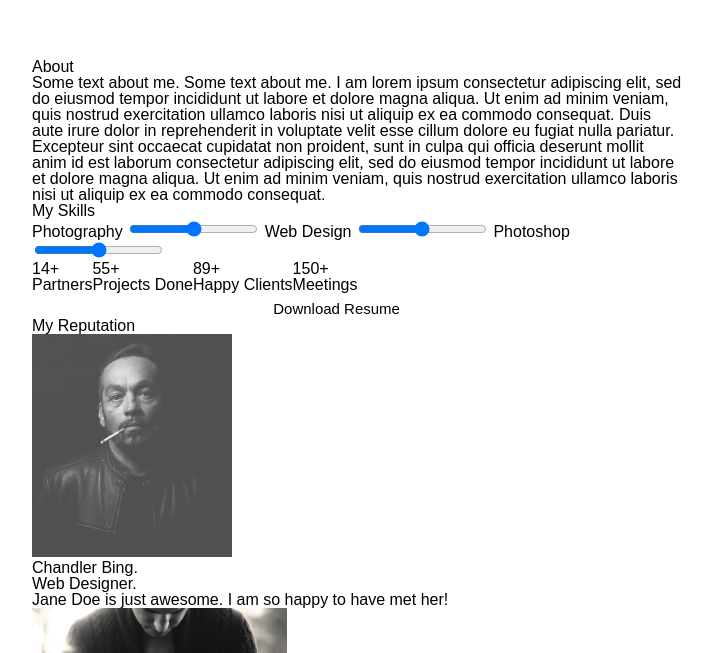
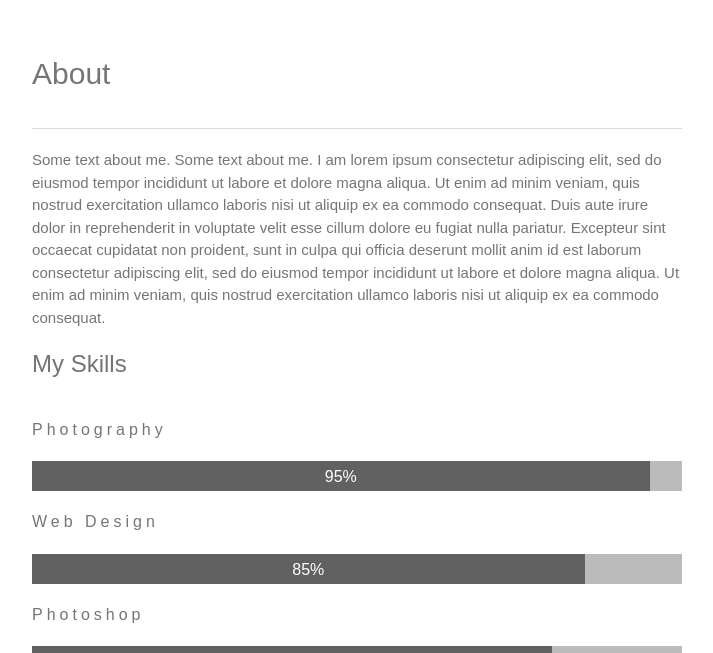
Before and after one commit to ElmiraDzhy/fullscreen-layout-medium, a plain HTML site: page index.html in a window 1280 px wide. Shown: the part 2147-2800 px from the top of the page, without its empty margins (539-1252 px from the left). Drawn offline with Linux system fonts and the light colour scheme; a web font is replaced by a local one.

Commit message:
Add styles to skills article

```diff
--- a/assets/css/styles.css
+++ b/assets/css/styles.css
@@ -26,12 +26,38 @@ aside{
     background-size: cover;
 }
 
-/* common */
+/* common styles */
 
  .img-map{
      width: 100%;
     object-fit: cover;
     object-position: center;
+}
+
+h2{
+    color: #757575;
+    font-size: 30px;
+    padding-bottom: 40px;
+    position: relative;
+}
+
+h2::after{
+    content: '';
+    display: inline-block;
+    position: absolute;
+    bottom: 0;
+    width: 100%;
+    height: 1px;
+    left: 0;
+    background-color: gainsboro;
+}
+
+h3{
+    font-size: 24px;
+    color: #757575;
+    padding: 13px 0;
+    margin: 10px 0;
+
 }
 
 section{
@@ -110,12 +136,104 @@ svg{
 .portfolio > h2{
     margin-left: 3.5%;
    display: block;
-    color: #757575;
-    font-size: 30px;
-    padding-bottom: 40px;
+
 }
 
 .photo{
     width: 48%;
     margin: 10px 0;
 }
+
+/*section about*/
+
+.about > p{
+    margin-top: 20px;
+    font-size: 15px;
+    line-height: 1.5;
+    color: #757575;
+}
+
+.skills-wrapper{
+    display: flex;
+    flex-direction: column;
+    height: 300px;
+    justify-content: space-evenly;
+}
+
+.background-light-grey{
+    position: relative;
+    width: 100%;
+    height: 30px;
+    background-color: #bbbbbb;
+}
+
+.background-dark-grey{
+    height: inherit;
+    position: absolute;
+    background-color: #616161;
+    top: 0;
+    left: 0;
+    color: white;
+    text-align: center;
+    line-height: 2;
+}
+
+.percent-95{
+width: 95%;
+}
+
+.percent-85{
+    width: 85%;
+}
+
+.percent-80{
+    width: 80%;
+}
+
+.skills-wrapper > p{
+    letter-spacing: 4px;
+    color: #757575;
+}
+
+/* statistic */
+
+.statistics-table{
+    margin: 10px 0;
+    margin-bottom: 20px;
+background-color: #616161;
+height: 100px;
+}
+
+table{
+    width: 100%;
+    height: 100%;
+    color: white;
+}
+
+
+tr{
+    display: flex;
+    flex-direction: row;
+    justify-content: space-evenly;
+    align-items: center;
+    height: 100%;
+}
+
+td{
+    height: 70%;
+    display: flex;
+    flex-direction: column;
+    justify-content: space-evenly;
+    align-content: space-between;
+    text-align: center;
+}
+
+td > p:first-child{
+    font-size: 24px;
+}
+
+td > p:last-child{
+    font-size: 15px;
+}
+
+/*reputation*/
--- a/index.html
+++ b/index.html
@@ -76,43 +76,56 @@
 				</p>
 				<article class="skills">
 					<h3>My Skills</h3>
-					<label for="photo">Photography</label>
-					<input
-						type="range"
-						id="photo" />
+					<div class="skills-wrapper">
+						<p>Photography</p>
+						<div class="background-light-grey">
+							<div class="background-dark-grey percent-95">95%</div>
+						</div>
+						<p>Web Design</p>
 
-					<label for="design">Web Design</label>
-					<input
-						type="range"
-						id="design" />
+						<div class="background-light-grey">
+							<div class="background-dark-grey percent-85">85%</div>
+						</div>
+						<p>Photoshop</p>
 
-					<label for="ph-shop">Photoshop</label>
-					<input
-						type="range"
-						id="ph-shop" />
-
+						<div class="background-light-grey">
+							<div class="background-dark-grey percent-80">80%</div>
+						</div>
+					</div>
 					<div class="statistics-table">
 						<table>
 							<tbody>
 								<tr class="table-numbers">
-									<td>14+</td>
-									<td>55+</td>
-									<td>89+</td>
-									<td>150+</td>
-								</tr>
-								<tr class="description-in-statictics">
-									<td>Partners</td>
-									<td>Projects Done</td>
-									<td>Happy Clients</td>
-									<td>Meetings</td>
+									<td>
+										<p>14+</p>
+										<p>Partners</p>
+									</td>
+									<td>
+										<p>55+</p>
+										<p>Projects Done</p>
+									</td>
+									<td>
+										<p>89+</p>
+										<p>Happy Clients</p>
+									</td>
+									<td>
+										<p>150+</p>
+										<p>Meetings</p>
+									</td>
 								</tr>
 							</tbody>
 						</table>
 					</div>
-					<button class="btn-download">
-						<svg></svg>
-						Download Resume
-					</button>
+					<div class="btn-download-wrapper">
+						<svg
+							class="download-svg"
+							xmlns="http://www.w3.org/2000/svg"
+							viewBox="0 0 24 24">
+							<title>download</title>
+							<path d="M5,20H19V18H5M19,9H15V3H9V9H5L12,16L19,9Z" />
+						</svg>
+						<button class="btn-download">Download Resume</button>
+					</div>
 				</article>
 
 				<article class="reputation">
```
